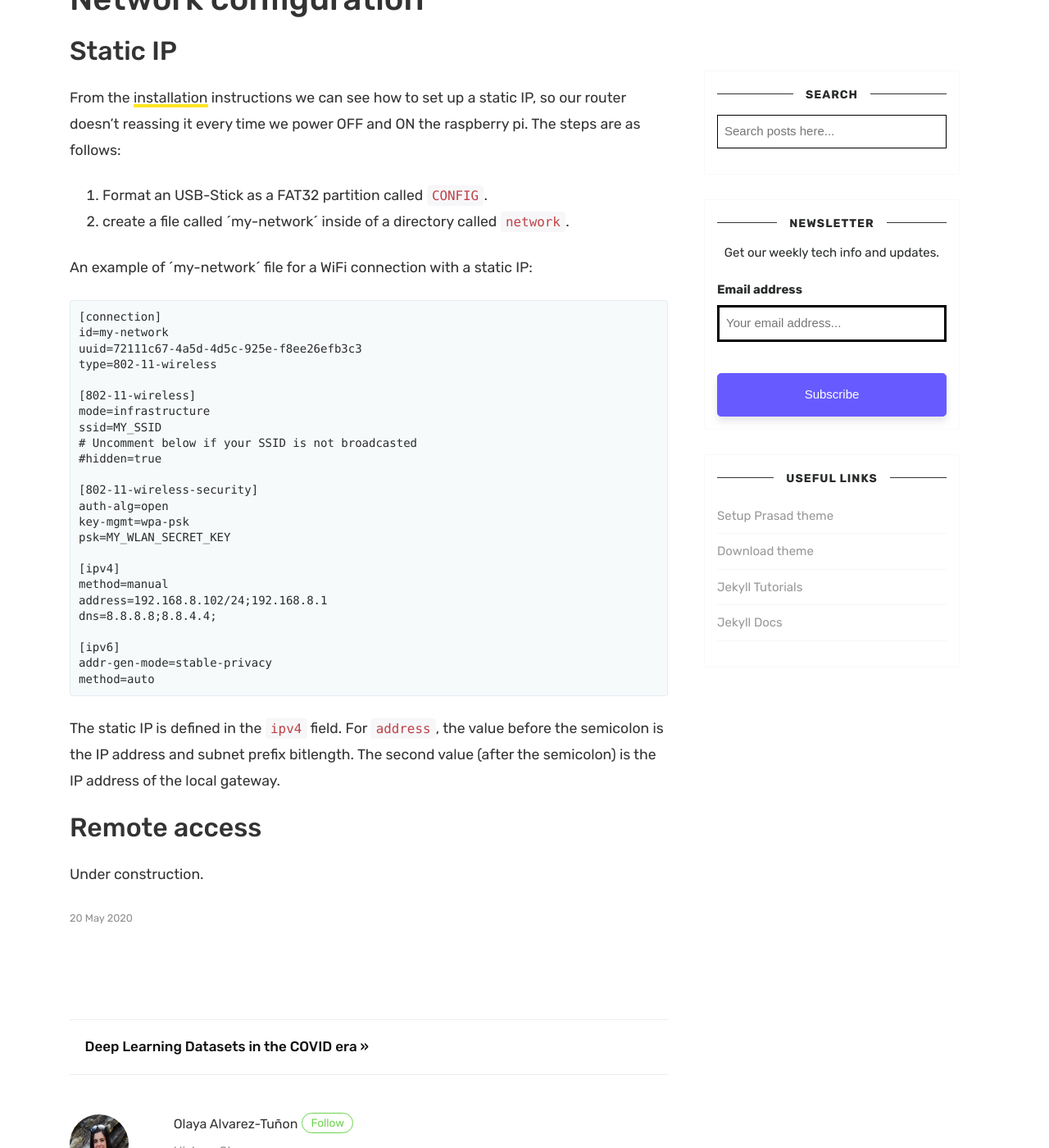
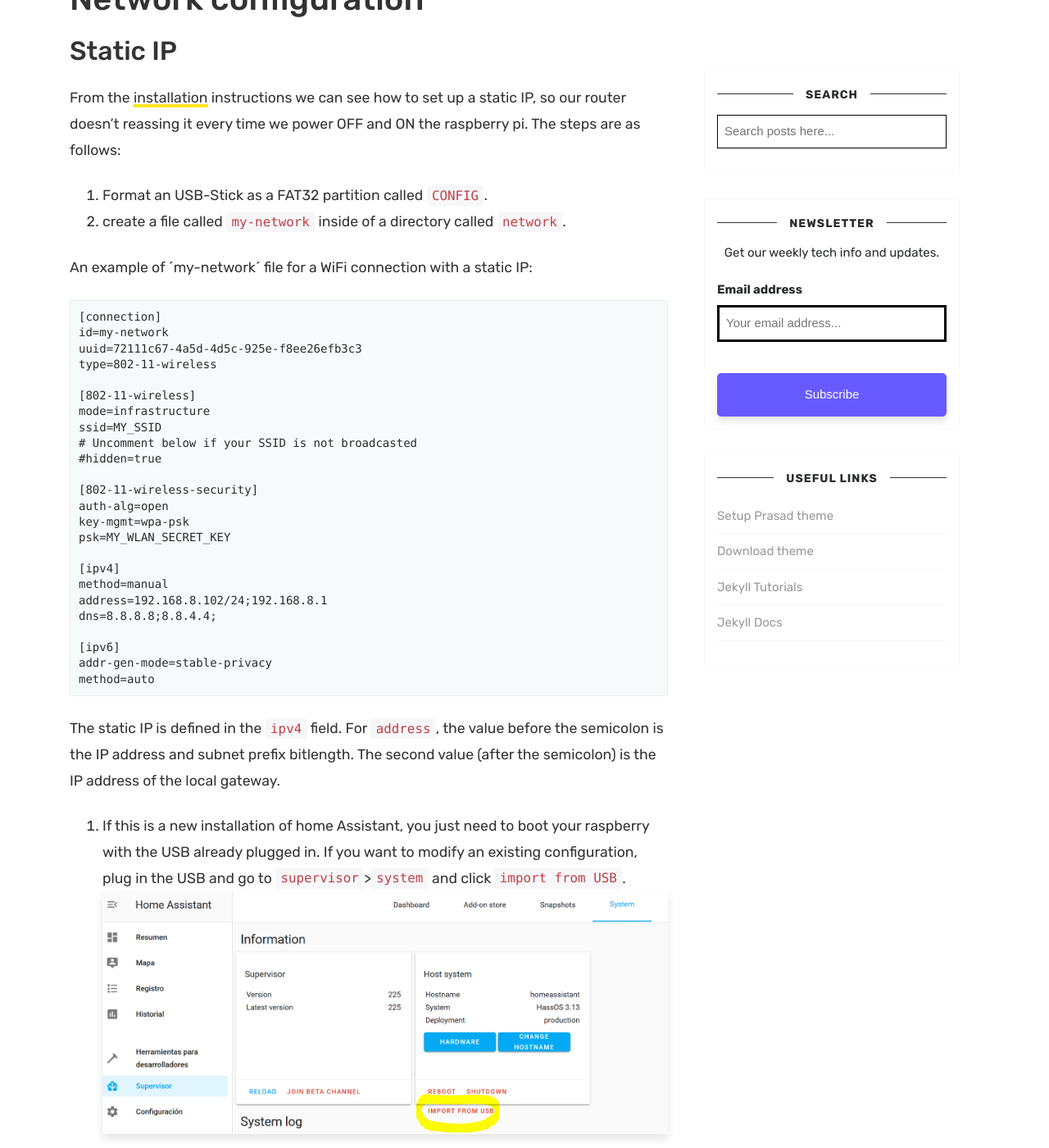
Before and after one commit to olayasturias/olayasturias.github.io, a Jekyll site: the page built from _posts/2020-05-20-setting-home-assistant.md, in a window 1280 px wide and 1400 px high, scrolled down 677 px. Shown: the whole window at 82% size. Built offline with Jekyll 4.4.1, drawn with Linux system fonts in a browser that asks for light colours; nearby versions of some CDN libraries; comment, search, counter and statistics services are not loaded; some of the changed text lies outside the part shown.

Commit message:
updated home assistant post

```diff
--- a/_posts/2020-05-20-setting-home-assistant.md
+++ b/_posts/2020-05-20-setting-home-assistant.md
@@ -16,8 +16,7 @@
 reassing it every time we power OFF and ON the raspberry pi. The steps are as
 follows:
 1. Format an USB-Stick as a FAT32 partition called `CONFIG`.
-2. create a file called ´my-network´ inside of a directory called `network`.
-
+2. create a file called `my-network` inside of a directory called `network`.
 
 An example of ´my-network´ file for a WiFi connection with a static IP:
 
@@ -50,6 +49,13 @@
 The static IP is defined in the `ipv4` field.
 For `address`, the value before the semicolon is the IP address and subnet prefix bitlength. The second value (after the semicolon) is the IP address of the local gateway.
 
+3. If this is a new installation of home Assistant, you just need to boot your
+raspberry with the USB already plugged in. If you want to modify an existing configuration,
+plug in the USB and go to `supervisor`>`system` and click `import from USB`.
+![](https://raw.githubusercontent.com/olayasturias/olayasturias.github.io/master/assets/images/importUSB.PNG)
+
+And that's it for configuring a static IP in your WiFi!
+
 ## Remote access
 
 Under construction.
```
Also changed, not shown: assets/images/importUSB.PNG (added).
